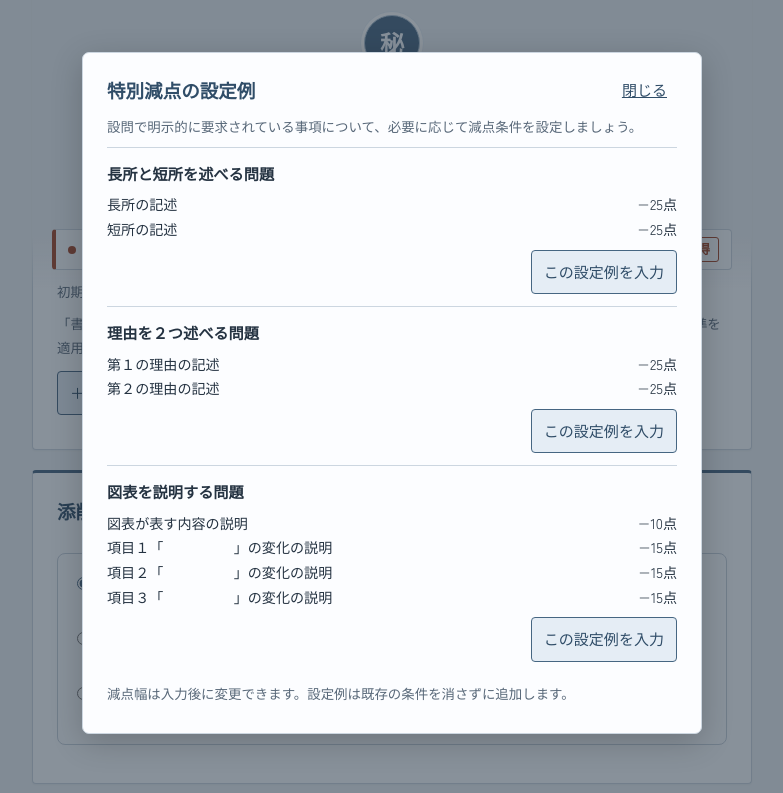
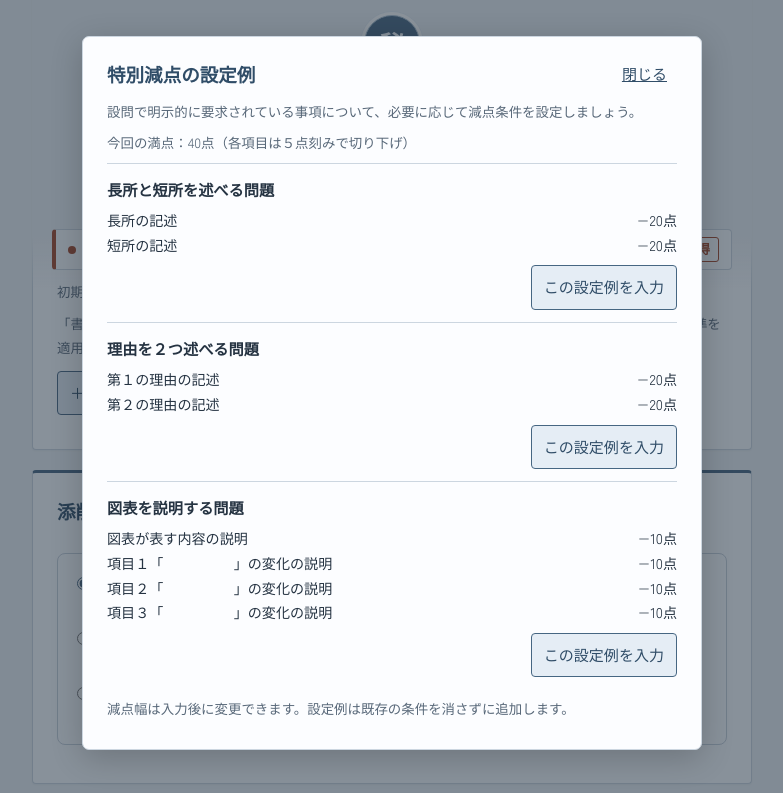
Before and after one commit to ikuyatabis/hq, a plain HTML site: page index.html in a window 1280 px wide. Both pictures are taken after a click on the button "設定例". Shown: the part 1620-2413 px from the top of the page, without its empty margins (248-1031 px from the left). Drawn offline with Linux system fonts and the light colour scheme; no server answers.

Commit message:
Restore score-linked presets with 40-point default and equal chart deductions at 40

```diff
--- a/grading-core.mjs
+++ b/grading-core.mjs
@@ -9,8 +9,12 @@ export function exampleConditions(maxScore=50){
   return points>0?[{label:'長所の記述',points},{label:'短所の記述',points}]:[];
 }
 
-export function conditionPresets(){
-  const half=25, overview=10, third=15;
+export function conditionPresets(maxScore=40){
+  const max=Number(maxScore);
+  const valid=Number.isInteger(max)&&max>=1&&max<=1000;
+  const half=suggestedDeduction(max);
+  const overview=valid?Math.floor(max/20)*5:0;
+  const third=valid?Math.floor(max/15)*5:0;
   return [
     {title:'長所と短所を述べる問題',items:[{label:'長所の記述',points:half},{label:'短所の記述',points:half}]},
     {title:'理由を２つ述べる問題',items:[{label:'第１の理由の記述',points:half},{label:'第２の理由の記述',points:half}]},
--- a/index.html
+++ b/index.html
@@ -246,7 +246,7 @@ select:focus{outline:2px solid var(--teal);outline-offset:1px}
   .condition .remove{width:30px}
 }
   </style>
-  <script type="module" src="./site.mjs?v=20261127-7"></script>
+  <script type="module" src="./site.mjs?v=20261127-8"></script>
 </head>
 <body>
   <div class="page">
@@ -354,6 +354,7 @@ select:focus{outline:2px solid var(--teal);outline-offset:1px}
           <dialog id="conditionExamplesDialog" aria-labelledby="conditionExamplesTitle">
             <div class="example-dialog-head"><h2 id="conditionExamplesTitle">特別減点の設定例</h2><button id="closeConditionExamples" class="text-btn" type="button" aria-label="設定例を閉じる">閉じる</button></div>
             <p class="micro">設問で明示的に要求されている事項について、必要に応じて減点条件を設定しましょう。</p>
+            <p class="micro" id="conditionExamplesScore"></p>
             <div id="conditionExamplesList"></div>
             <p class="micro">減点幅は入力後に変更できます。設定例は既存の条件を消さずに追加します。</p>
           </dialog>
--- a/site.mjs
+++ b/site.mjs
@@ -1,4 +1,4 @@
-import {CLINIC_URL,parseClinicSource,countWords,buildPrompt,conditionPresets,suggestedDeduction,contentPenaltyDefaults} from './grading-core.mjs?v=20261127-7';
+import {CLINIC_URL,parseClinicSource,countWords,buildPrompt,conditionPresets,suggestedDeduction,contentPenaltyDefaults} from './grading-core.mjs?v=20261127-8';
 const el=id=>document.getElementById(id);
 const disableBrowserAssistance=node=>{
   for(const [name,value] of Object.entries({"spellcheck":"false","autocorrect":"off","autocomplete":"off","autocapitalize":"none","writingsuggestions":"false","data-gramm":"false","data-gramm_editor":"false","data-enable-grammarly":"false","data-lt-active":"false","data-ms-editor":"false"})) node.setAttribute(name,value);
@@ -70,6 +70,7 @@ syncContentPenalties();
 function syncSuggestedDeduction(){
   const points=suggestedDeduction(el('maxScore').value);
   for(const input of document.querySelectorAll('.condition-points'))input.placeholder=points>0?String(points):'';
+  if(el('conditionExamplesDialog').open)renderConditionExamples();
 }
 el('maxScore').addEventListener('input',()=>{syncInvalidAnswerPenalty();syncSuggestedDeduction();});
 syncInvalidAnswerPenalty();
@@ -90,9 +91,12 @@ function addCondition(label='',points=''){
 }
 el('addCondition').addEventListener('click',()=>addCondition());
 function renderConditionExamples(){
+  const max=el('maxScore');
+  const valid=max.validity.valid;
+  el('conditionExamplesScore').textContent=valid?'今回の満点：'+max.value+'点（各項目は５点刻みで切り下げ）':'満点を正しく入力してください。';
   const list=el('conditionExamplesList');
   list.replaceChildren();
-  for(const preset of conditionPresets()){
+  for(const preset of conditionPresets(valid?max.value:0)){
     const section=document.createElement('section');section.className='example-preset';
     const title=document.createElement('h3');title.textContent=preset.title;
     const items=document.createElement('ul');
@@ -101,6 +105,7 @@ function renderConditionExamples(){
       name.textContent=label;score.textContent=points>0?'−'+points+'点':'個別設定';row.append(name,score);items.appendChild(row);
     }
     const apply=document.createElement('button');apply.type='button';apply.className='secondary';apply.textContent='この設定例を入力';
+    apply.disabled=!valid||preset.items.some(item=>item.points<1);
     apply.addEventListener('click',()=>{
       el('conditionExamplesDialog').close();
       for(const {label,points} of preset.items)addCondition(label,points);
```
Also changed, not shown: tests/core.test.mjs (+10 -6 lines).
